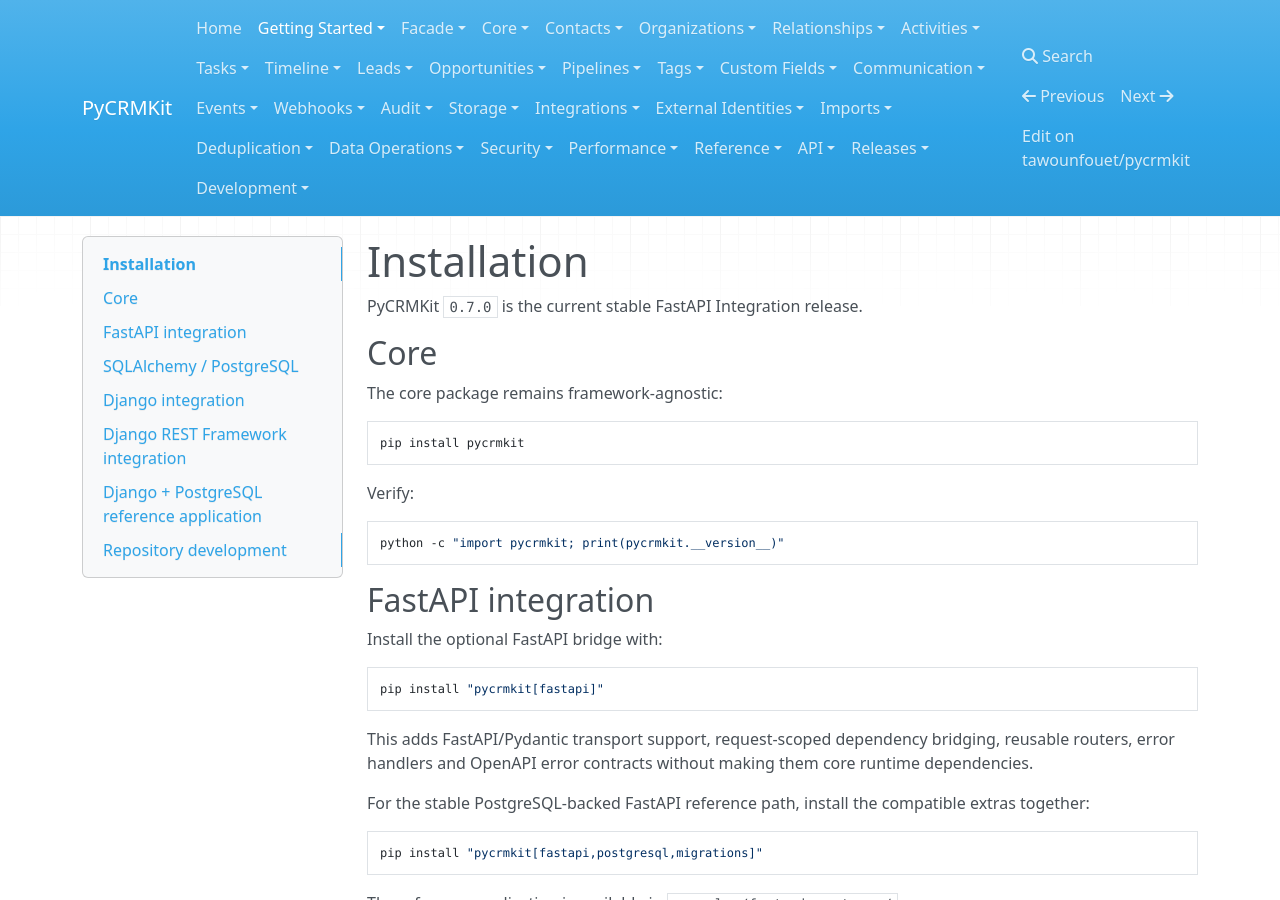
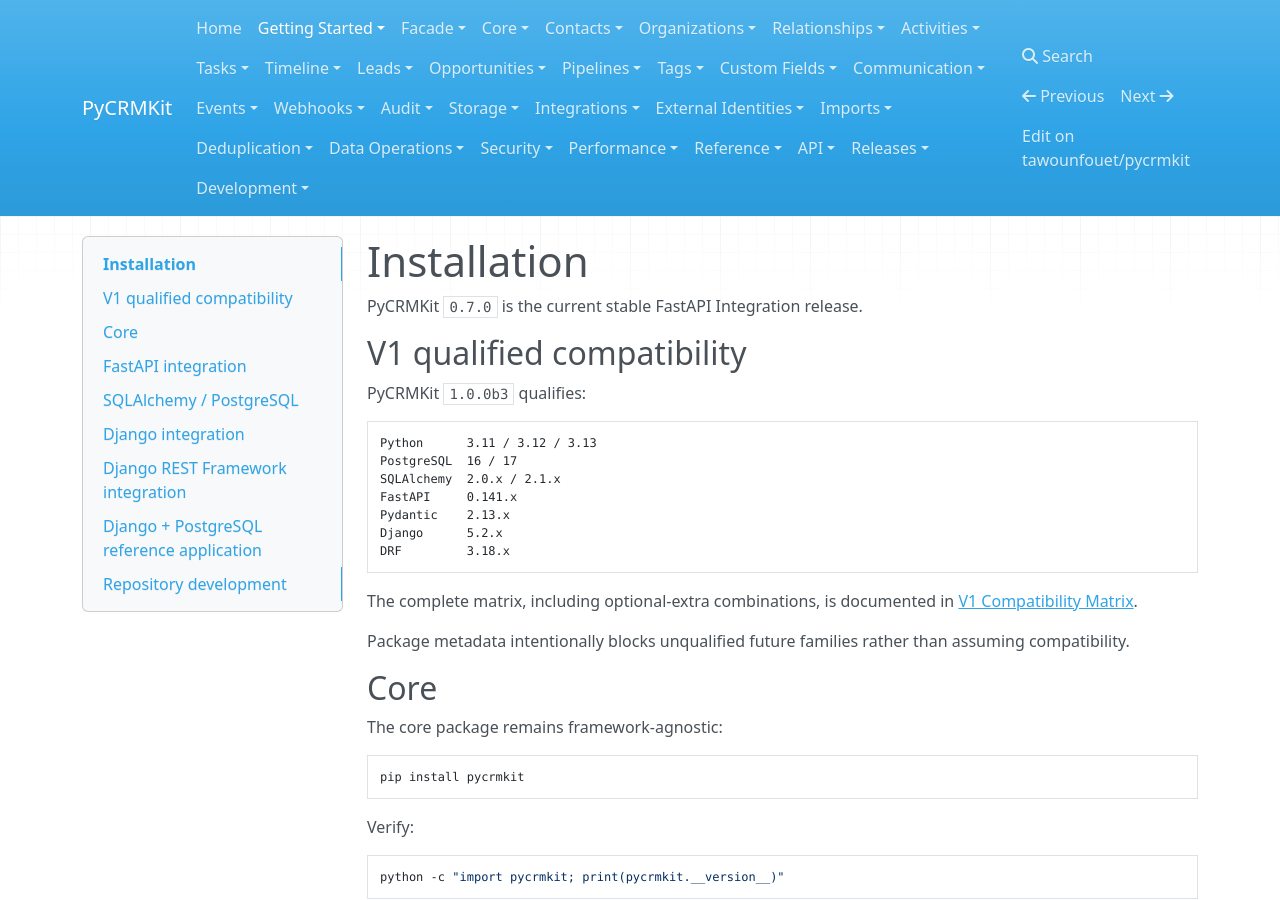
Before and after one commit to tawounfouet/pycrmkit, an MkDocs documentation site: the page built from docs/getting-started/installation.md, in a window 1280 px wide and 900 px high. Built offline with MkDocs 1.6.1, drawn with Linux system fonts in a browser that asks for light colours; nearby versions of some CDN libraries.

Commit message:
docs(install): publish V1 qualified dependency families

````diff
--- a/docs/getting-started/installation.md
+++ b/docs/getting-started/installation.md
@@ -1,6 +1,26 @@
 # Installation
 
 PyCRMKit `0.7.0` is the current stable FastAPI Integration release.
+
+## V1 qualified compatibility
+
+PyCRMKit `1.0.0b3` qualifies:
+
+```text
+Python      3.11 / 3.12 / 3.13
+PostgreSQL  16 / 17
+SQLAlchemy  2.0.x / 2.1.x
+FastAPI     0.141.x
+Pydantic    2.13.x
+Django      5.2.x
+DRF         3.18.x
+```
+
+The complete matrix, including optional-extra combinations, is documented in
+[V1 Compatibility Matrix](../compatibility/v1-matrix.md).
+
+Package metadata intentionally blocks unqualified future families rather than
+assuming compatibility.
 
 ## Core
 
````
